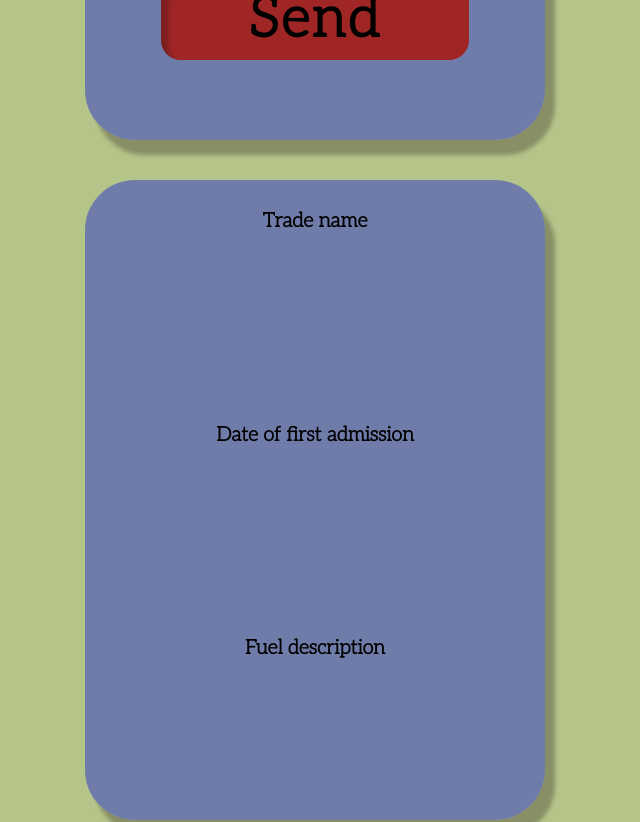
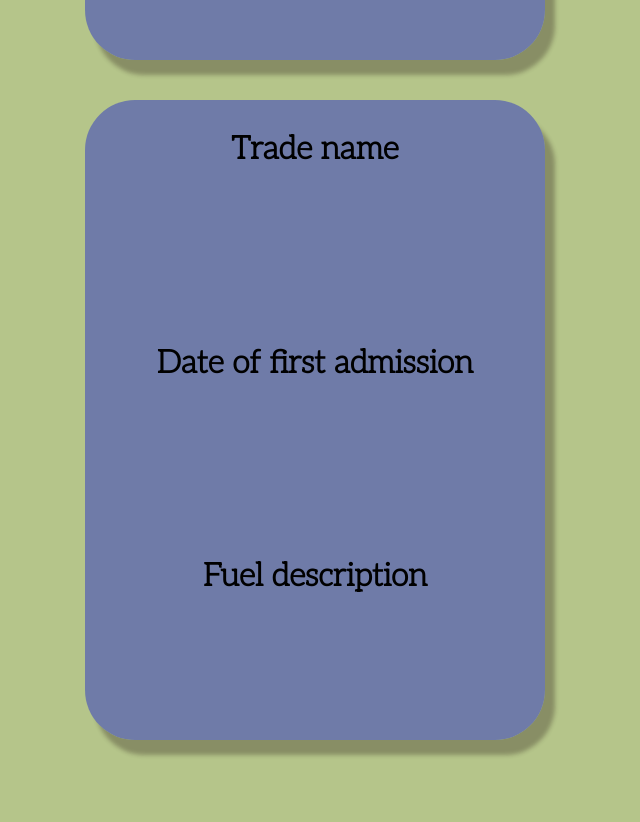
Before and after one commit to brzeczkowskaw/car-vin-number, a Vue app: page / in a window 768 px wide. Shown: the part 940-1762 px from the top of the page, without its empty margins (69-709 px from the left). Built offline with nearby package versions, Linux system fonts and the light colour scheme; no server answers.

Commit message:
Correct responsive views

```diff
--- a/src/components/Ilustration.vue
+++ b/src/components/Ilustration.vue
@@ -20,7 +20,7 @@ export default {
 
 @media (min-width: 721px) and (max-width: 1100px) {
   .ilustration {
-    height: 50vh;
+    height: 40vh;
     margin-top: -5vh;
   }
 }
--- a/src/components/NameText.vue
+++ b/src/components/NameText.vue
@@ -35,7 +35,7 @@ export default {
   }
 
   .text {
-    font-size: 20px;
+    font-size: 2em;
     line-height: 25px;
   }
 }
--- a/src/components/ResultText.vue
+++ b/src/components/ResultText.vue
@@ -36,7 +36,7 @@ export default {
   }
 
   .text {
-    font-size: 26px;
+    font-size: 2.2em;
     line-height: 30px;
   }
 }
```
